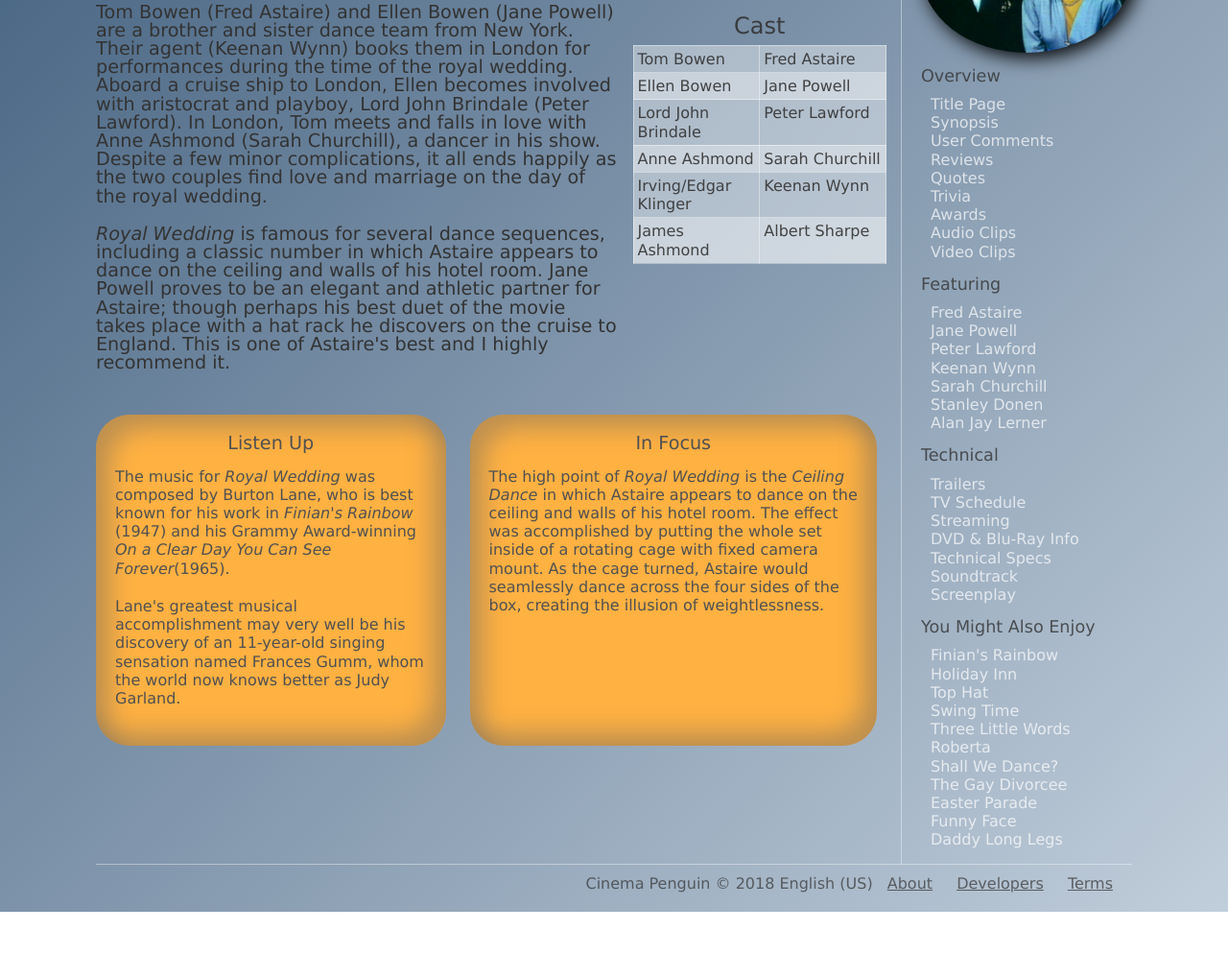
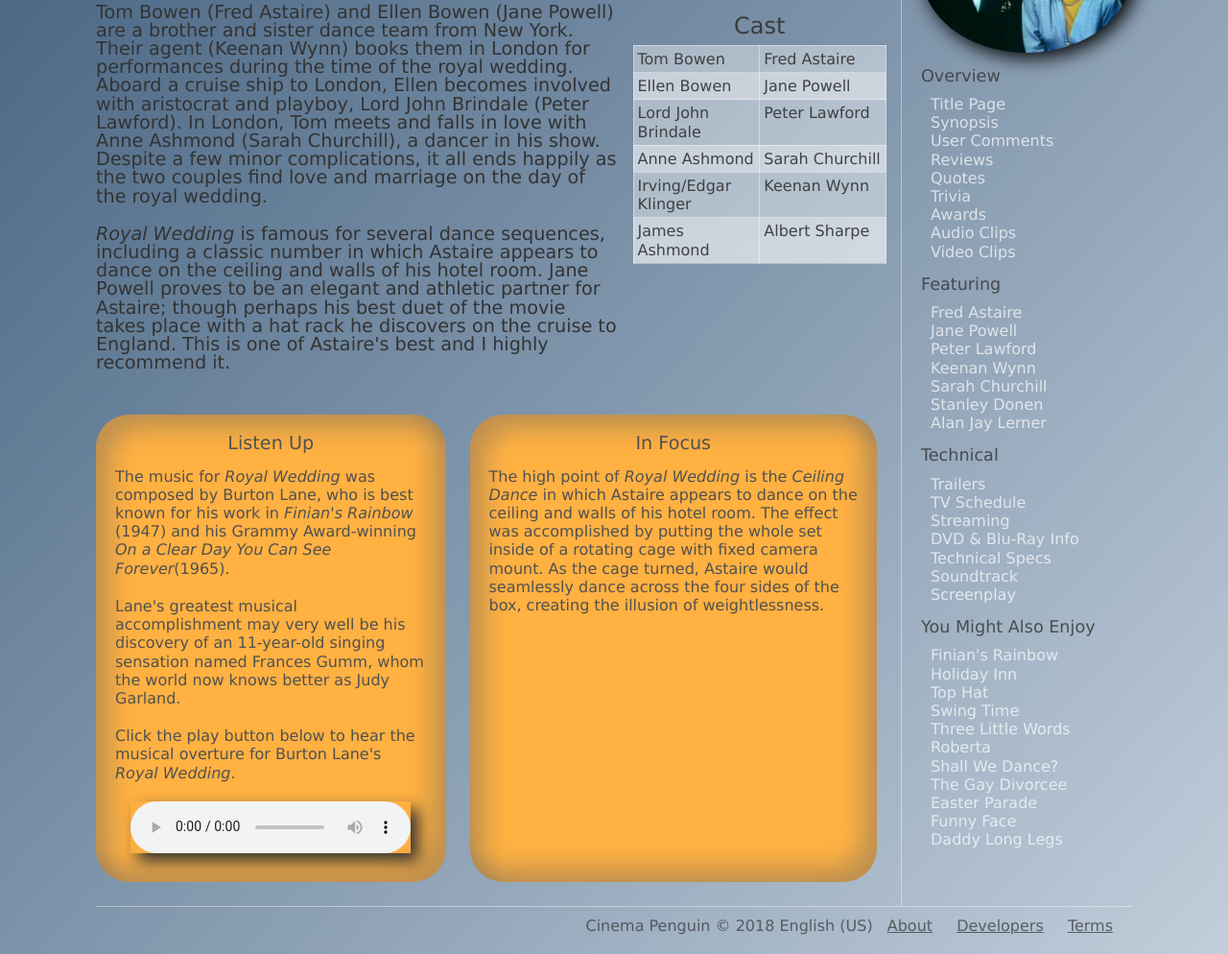
Before and after one commit to Codingmaestre2015/S2_Exercise_05_08, a plain HTML site: page index.html in a window 1280 px wide. Shown: the part 405-1399 px from the top of the page at 96% size. Before the commit the page ends 1355 px from the top, so only its background shows below. Drawn offline with Linux system fonts and the light colour scheme.

Commit message:
Added Audio
Added auido elements and stylized them

```diff
--- a/cp_media.css
+++ b/cp_media.css
@@ -10,7 +10,12 @@
 */
 
 /* Audio and Video Player Styles */
-
+audio {
+        box-shadow: rgb(51, 51, 51) 8px 8px 15px;
+        display: block;
+        margin: 10px auto;
+        width: 90%;
+}
 
 
 /* Track Styles */
--- a/index.html
+++ b/index.html
@@ -15,6 +15,7 @@
    <title>Cinema Penguin: Royal Wedding (1951)</title>
    <link href="cp_base.css" rel="stylesheet" />
    <link href="cp_styles.css" rel="stylesheet" />
+   <link rel="stylesheet" href="cp_media.css">
 
 </head>
 
@@ -92,6 +93,12 @@
             very well be his discovery of an 11-year-old singing sensation named
             Frances Gumm, whom the world now knows better as Judy Garland.
          </p>
+         <p>Click the play button below to hear the musical overture for Burton Lane's <cite>Royal Wedding</cite>.</p>
+         <audio controls>
+                 <source src="cp_overture.mp3" type="audio/mp3" />
+                 <source src="cp_overture.ogg" type="audio/ogg" />
+                 <p><em>To play this audio clip, your browser needs to support HTML5</em></p>
+         </audio>
 
       </aside>
 
```
